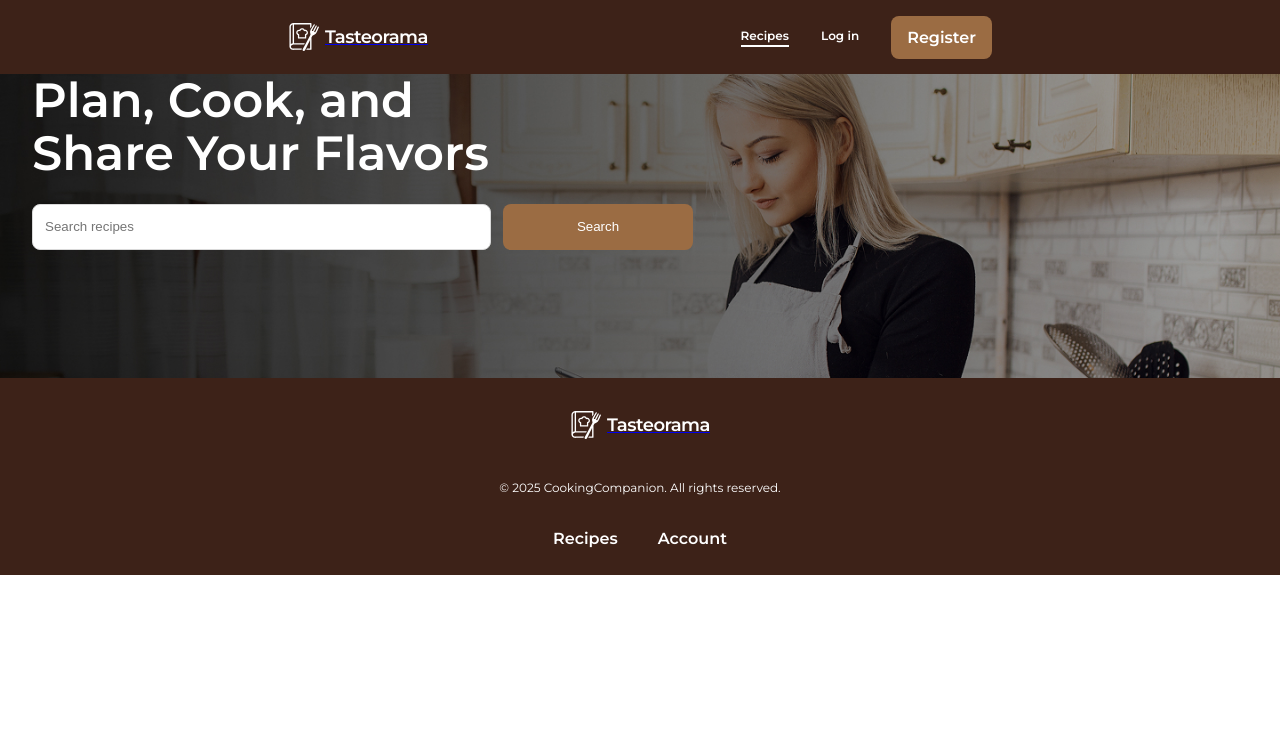
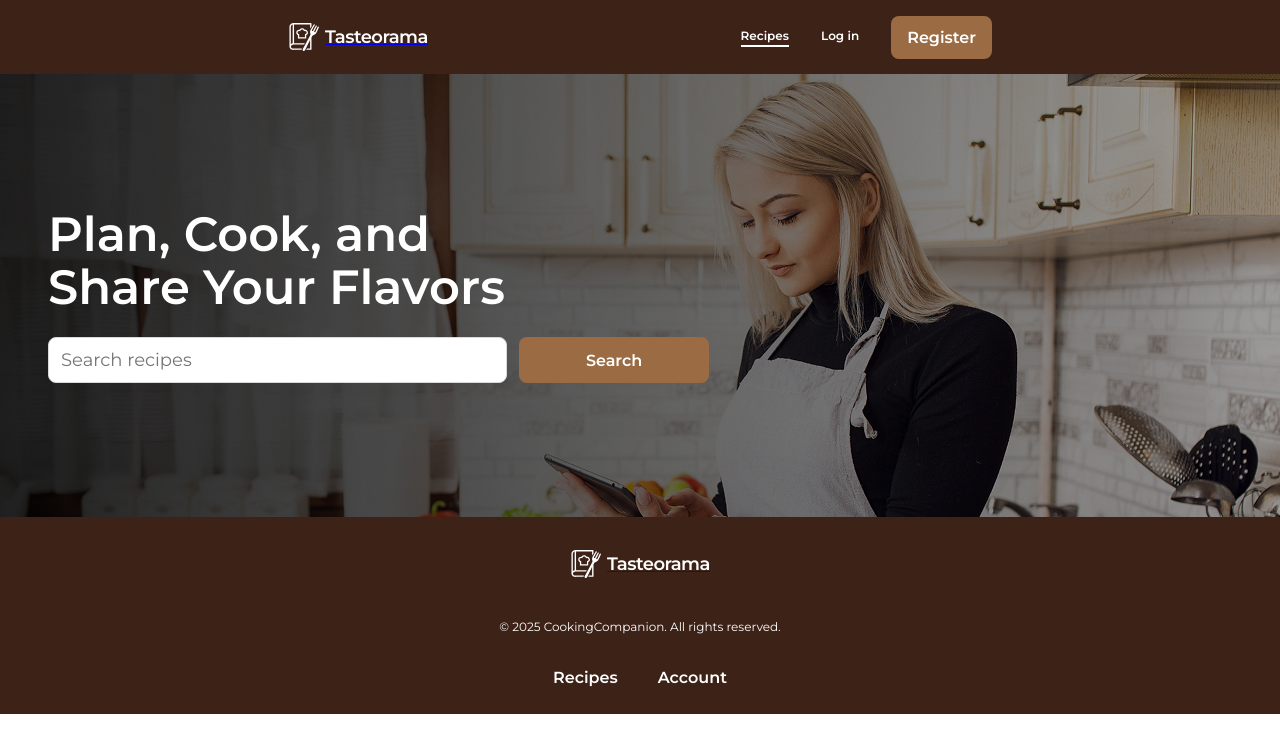
Before and after one commit to maksymrozvodovskyi/Tasteorama, a React (Vite) app: page / in a window 1280 px wide. Shown: the top 752 px of the page. Built offline with nearby package versions, Linux system fonts and the light colour scheme.

Commit message:
fix tablet and mobile

```diff
--- a/src/components/Hero/Hero.jsx
+++ b/src/components/Hero/Hero.jsx
@@ -5,7 +5,7 @@
 export default function Hero({ onSearch }) {
   return (
     <section className={styles.hero}>
-      <div className={css.container}>
+      <div className={styles.container}>
         <div className={styles.content}>
           <h1 className={styles.title}>Plan, Cook, and Share Your Flavors</h1>
           <SearchBox onSearch={onSearch} />
--- a/src/components/Hero/Hero.module.css
+++ b/src/components/Hero/Hero.module.css
@@ -1,14 +1,37 @@
+/* Styles for Mobile devices */
+.container {
+  min-width: 320px;
+  /* max-width: 393px; */
+  padding: 0 16px;
+  margin: 0 auto;
+}
+
+/* Styles for Tablet devices */
+@media only screen and (min-width: 768px) {
+  .container {
+    max-width: 768px;
+    padding: 0 32px;
+  }
+}
+
+/* Styles for Desktop devices */
+@media only screen and (min-width: 1440px) {
+  .container {
+    max-width: 1440px;
+    padding: 0 107px;
+  }
+}
+
+
+
 .hero {
   position: relative;
   width: 100%;
-  /* height: 513px; */
-
+  height: 513px;
   background-repeat: no-repeat;
   background-size: cover;
   background-position: center;
-
   /* padding: 128px 16px 98px 16px; */
-
 }
 
 .title {
@@ -35,6 +58,7 @@
     align-items: flex-start;
     text-align: left;
     width: 100%;
+    padding: 0 16px;
     /* max-width: 329px; */
   }
 
@@ -54,8 +78,9 @@
     justify-content: flex-start;
     align-items: center;
     text-align: left;
-    padding-right: 49px;
-    padding-bottom: 128px;
+    /* padding-right: 49px; */
+    /* padding-bottom: 128px; */
+    height: 443px;
   }
 
   /* retina */
@@ -68,7 +93,11 @@
   .title {
     font-size: 48px;
     line-height: 1.1;
-    width: 493px;
+    max-width: 493px;
+  }
+
+  .content {
+    padding: 0 16px;
   }
 }
 
--- a/src/components/SearchBox/SearchBox.module.css
+++ b/src/components/SearchBox/SearchBox.module.css
@@ -1,4 +1,3 @@
-
 .form {
   display: flex;
   flex-direction: column;
@@ -13,10 +12,9 @@
   border-radius: 8px;
   padding: 12px;
   height: 46px;
-  max-height: 48px;
-  box-sizing: border-box;
-  font-weight: 400;
-
+  font-family: var(--font-family);
+  font-size: 18px;
+  color: var(--gray-3);
 }
 
 .button {
@@ -28,6 +26,9 @@
   font-weight: 500;
   cursor: pointer;
   border: none;
+  font-family: var(--font-family);
+  font-weight: 600;
+  font-size: 16px;
 }
 
 
@@ -36,6 +37,7 @@
   .form {
     max-width: 329px;
   }
+
   .input,
   .button {
     width: 100%;
@@ -47,10 +49,8 @@
 @media (min-width: 394px) {
   .form {
     flex-direction: row;
-    align-items: flex-start;
-    justify-content: flex-start;
-    gap: 24px;
-    width: 671px;
+    /* align-items: flex-start; */
+    /* width: 671px; */
   }
 
   .input {
--- a/src/styles/container.module.css
+++ b/src/styles/container.module.css
@@ -4,6 +4,7 @@
   margin: 0;
   padding: 0;
 }
+
 .container {
   min-width: 320px;
   max-width: 393px;
```
